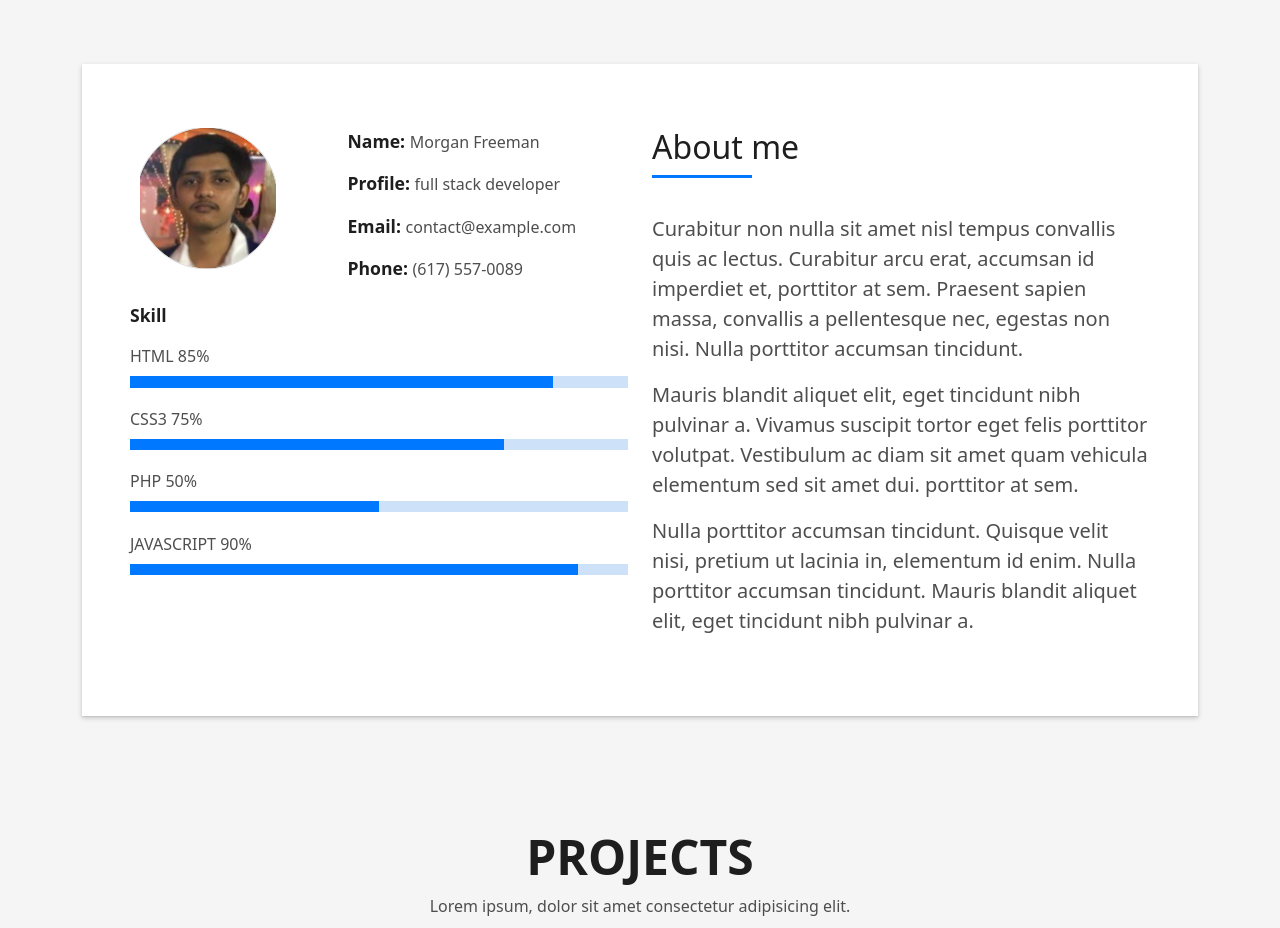
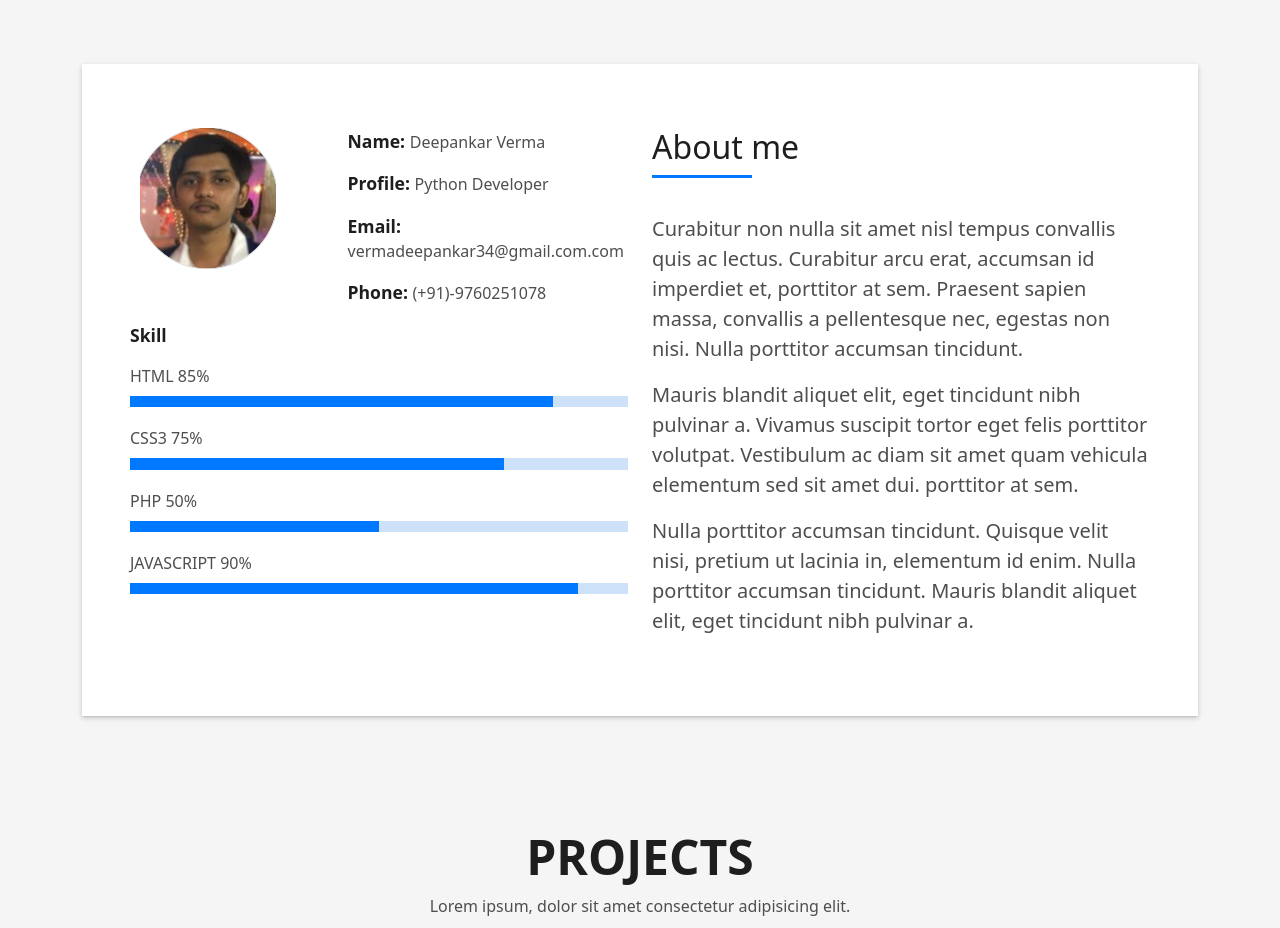
Before and after one commit to KI-RUS/KI-RUS.github.io, a plain HTML site: page index.html in a window 1280 px wide. Shown: the part 800-1728 px from the top of the page. Drawn offline with Linux system fonts and the light colour scheme.

Commit message:
Update index.html

```diff
--- a/index.html
+++ b/index.html
@@ -106,10 +106,10 @@
                     </div>
                     <div class="col-sm-6 col-md-7">
                       <div class="about-info">
-                        <p><span class="title-s">Name: </span> <span>Morgan Freeman</span></p>
-                        <p><span class="title-s">Profile: </span> <span>full stack developer</span></p>
-                        <p><span class="title-s">Email: </span> <span>contact@example.com</span></p>
-                        <p><span class="title-s">Phone: </span> <span>(617) 557-0089</span></p>
+                        <p><span class="title-s">Name: </span> <span>Deepankar Verma</span></p>
+                        <p><span class="title-s">Profile: </span> <span>Python Developer</span></p>
+                        <p><span class="title-s">Email: </span> <span>vermadeepankar34@gmail.com.com</span></p>
+                        <p><span class="title-s">Phone: </span> <span>(+91)-9760251078</span></p>
                       </div>
                     </div>
                   </div>
```
